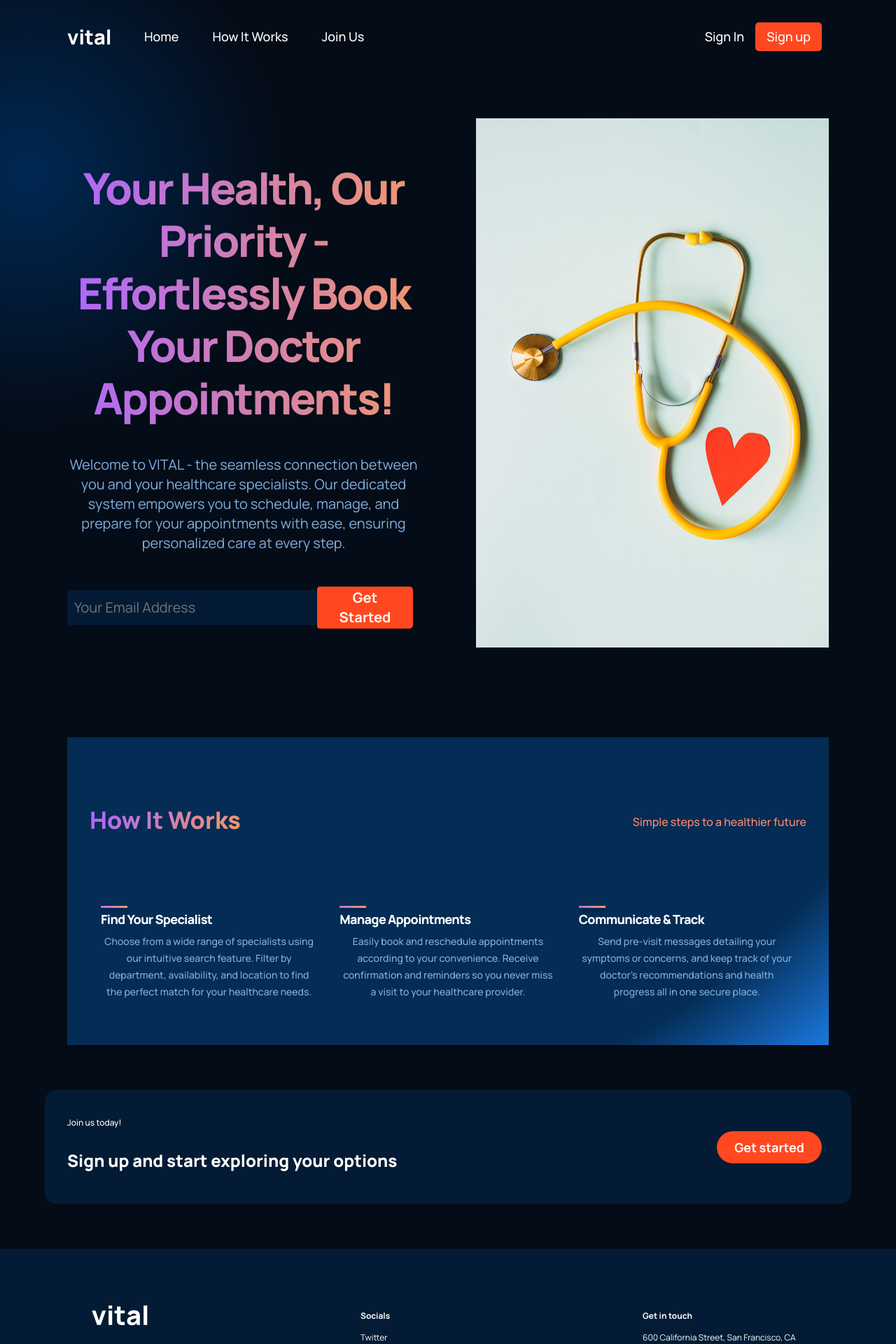
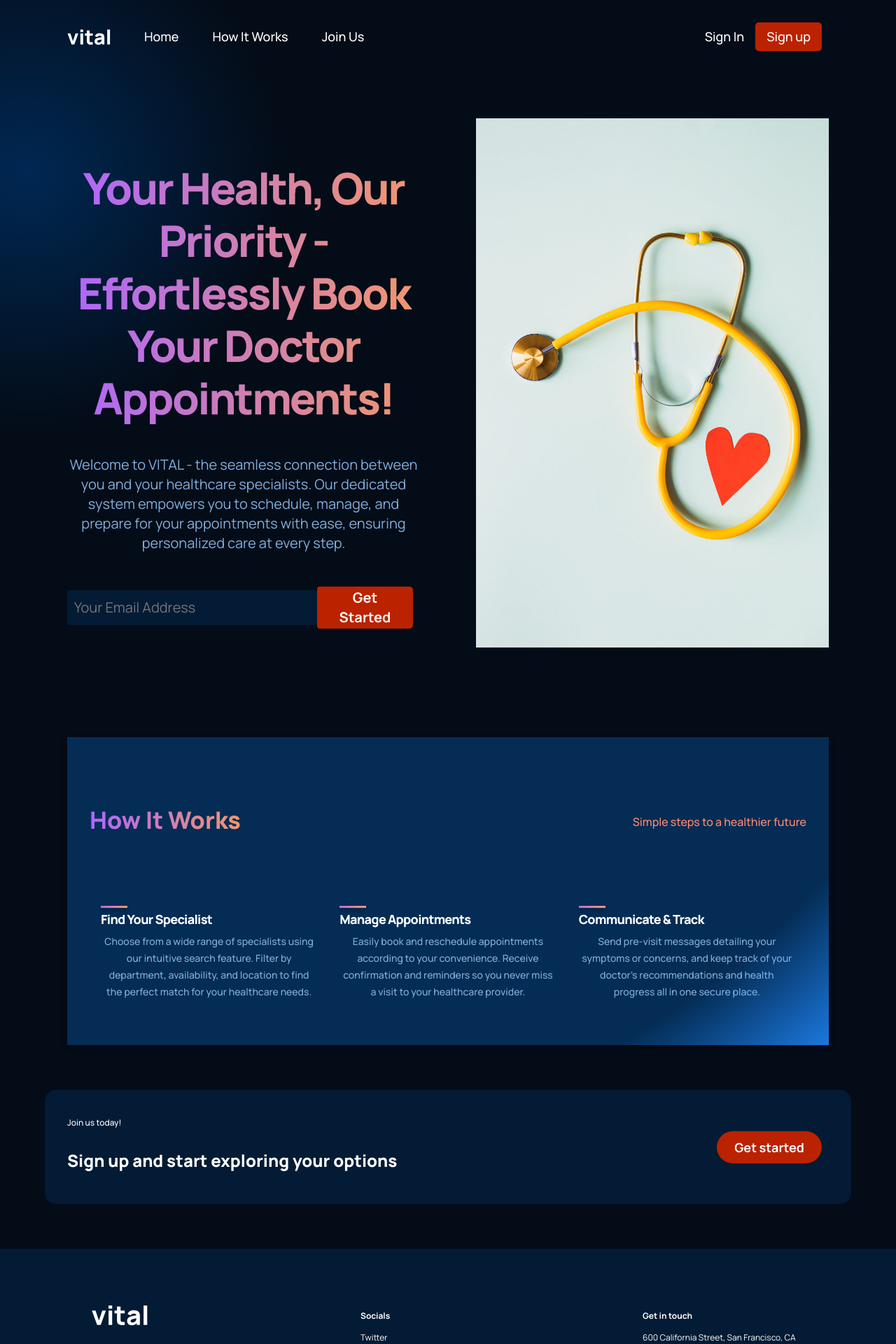
Before and after one commit to srijagadiraju/VITAL, a React (Vite) app in the folder front/: page / in a window 1280 px wide. Shown: the top 1920 px of the page at 70% size. Built offline with nearby package versions, Linux system fonts and the light colour scheme.

Commit message:
updated accessibility for home and confirmation page

```diff
--- a/front/src/components/cta/cta.css
+++ b/front/src/components/cta/cta.css
@@ -43,7 +43,7 @@
 }
 
 .vital__cta-btn button {
-  background: #ff4820;
+  background: #bb2200;
   color: #fff;
   font-family: var(--font-family);
   font-weight: 700;
--- a/front/src/components/loginNav/loginNav.css
+++ b/front/src/components/loginNav/loginNav.css
@@ -50,7 +50,7 @@
 .vital__navbar-menu_container button {
   padding: 0.5rem 1rem;
   color: var(--color-navbar-links-text);
-  background: #ff4820;
+  background: #bb2200;
   border: 0;
   outline: none;
   cursor: pointer;
--- a/front/src/components/registerNav/registerNav.css
+++ b/front/src/components/registerNav/registerNav.css
@@ -49,7 +49,7 @@
 .vital__navbar-menu_container button {
   padding: 0.5rem 1rem;
   color: var(--color-navbar-links-text);
-  background: #ff4820;
+  background: #bb2200;
   border: 0;
   outline: none;
   cursor: pointer;
--- a/front/src/containers/hero/hero.css
+++ b/front/src/containers/hero/hero.css
@@ -69,8 +69,8 @@
   font-weight: bold;
   font-size: 20px;
   line-height: 28px;
-  background: #ff4820;
-  border: 2px solid #ff4820;
+  background: #bb2200;
+  border: 2px solid #bb2200;
   padding: 0 1rem;
   color: #fff;
   cursor: pointer;
```
Also changed, not shown: front/src/containers/hero/Hero.jsx (+0 -42 lines), 1 other file (tests, documents, lock files or other folders).
